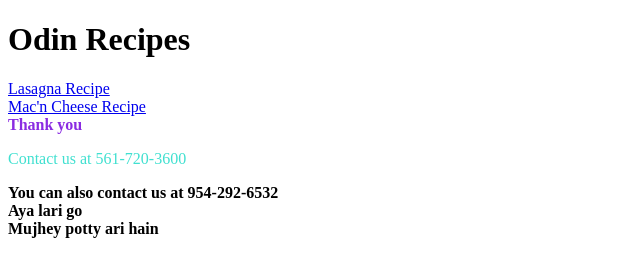
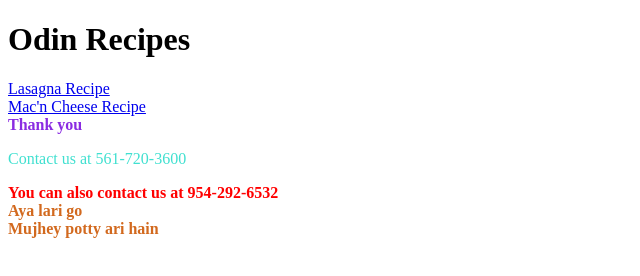
Before and after one commit to shahmeerxkhan/odin-recipes, a plain HTML site: page index.html in a window 1280 px wide. Shown: the whole page, without its empty margins (0-640 px from the left). Drawn offline with Linux system fonts and the light colour scheme.

Commit message:
update stylesheet

```diff
--- a/style.css
+++ b/style.css
@@ -7,3 +7,11 @@ div {
 .shahzaib{
     color:turquoise
 }
+
+#title{
+    color: red ;
+}
+
+#newtitle{
+    color:chocolate
+}
```
